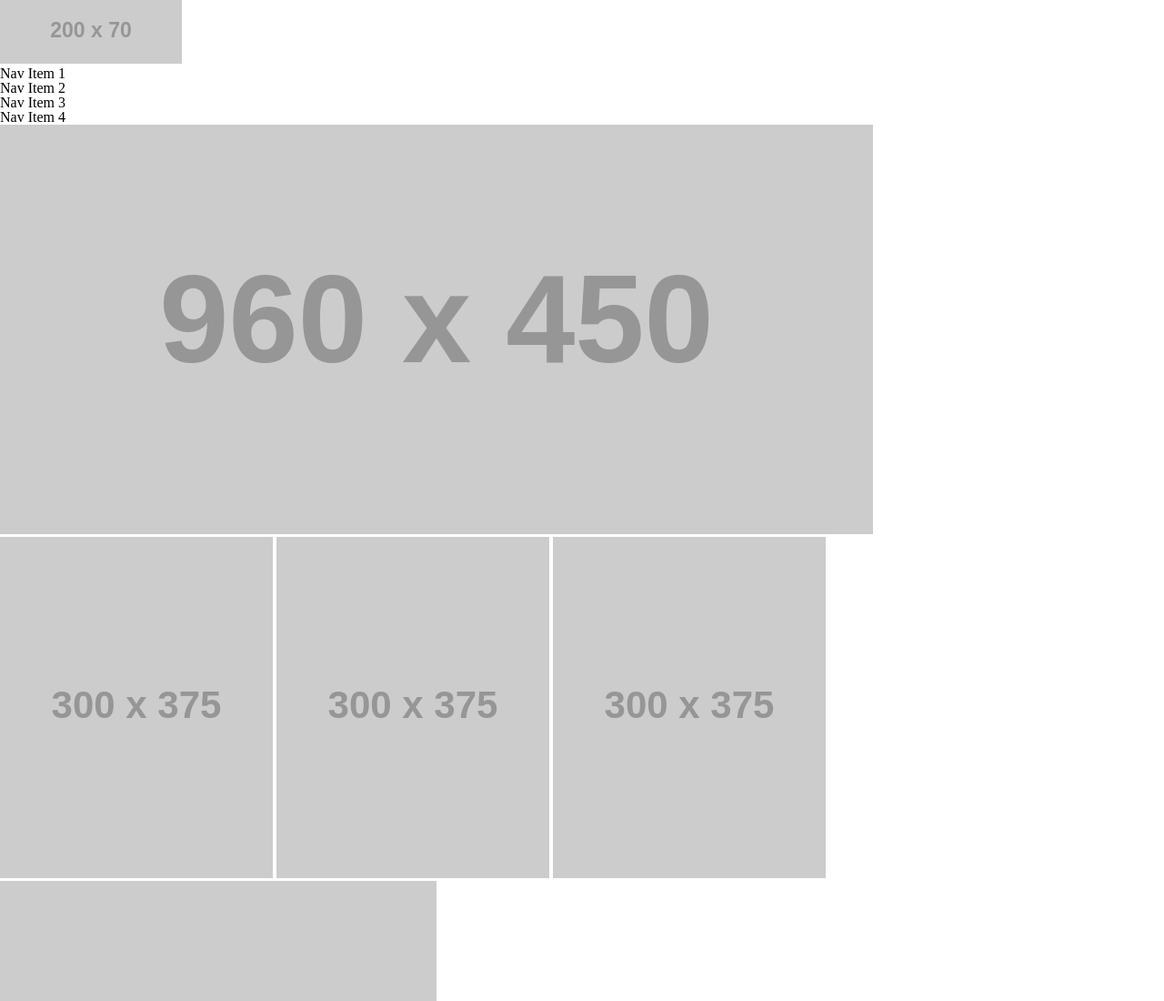
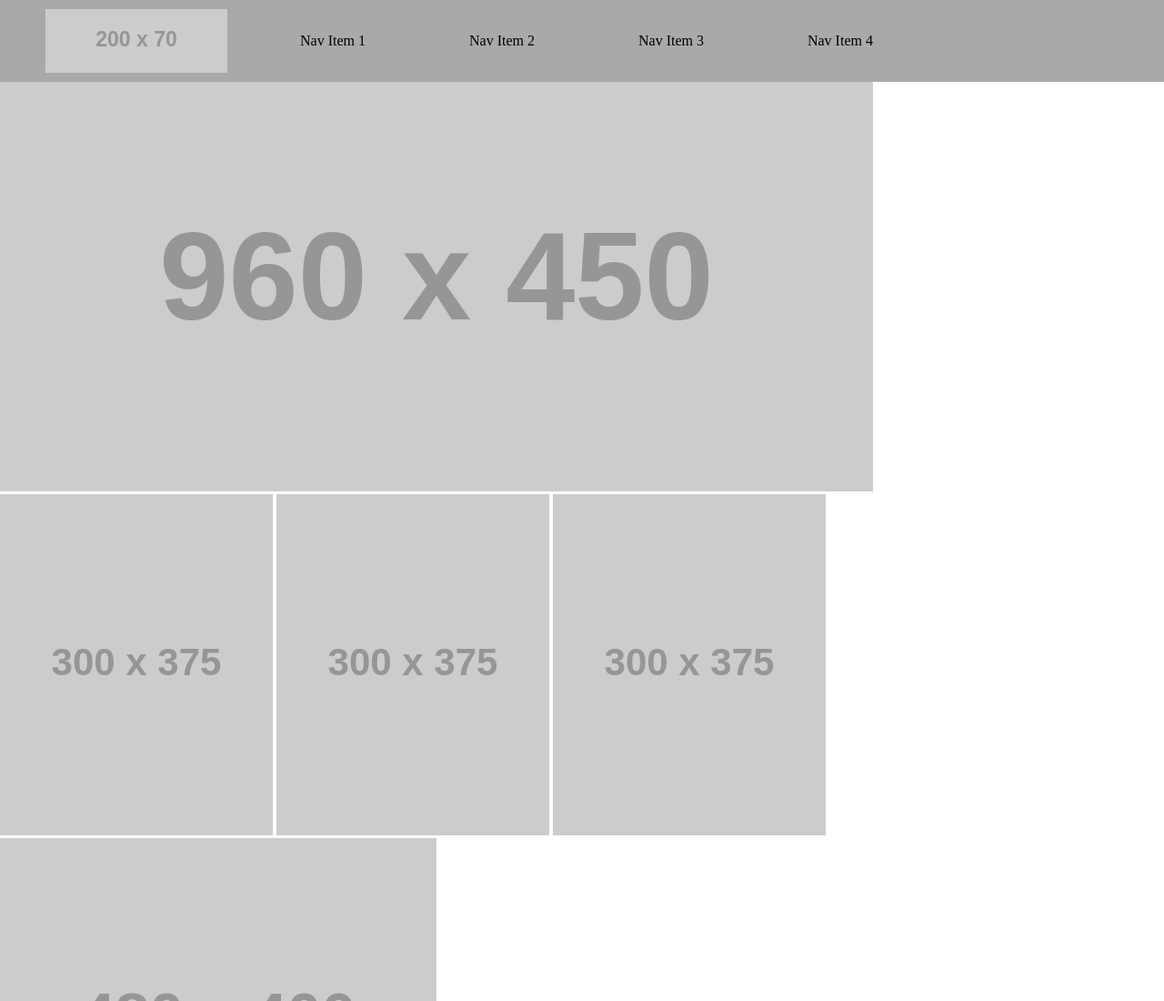
Before and after one commit to MarkArlenSwearingen/wirefame-exercise, a plain HTML site: page wireframe.html in a window 1280 px wide. Shown: the top 1100 px of the page at 91% size. Drawn offline with Linux system fonts and the light colour scheme; placeholder pictures from the web are drawn by us.

Commit message:
Style navigation bar

```diff
--- a/css/style.css
+++ b/css/style.css
@@ -0,0 +1,16 @@
+/* * {
+  width: 1020px;
+} */
+
+#main-nav {
+  display: flex;
+  background-color: darkgrey;
+  align-items: center;
+  padding: 10px 10px 10px 50px;
+}
+
+ul li{
+ display: inline;
+ padding: 30px;
+ margin-left: 50px;
+}
--- a/wireframe.html
+++ b/wireframe.html
@@ -10,7 +10,7 @@
 </head>
 <body>
   <header>
-    <nav>
+    <nav  id='main-nav'>
       <img src="https://via.placeholder.com/200x70" alt="200 x 70 image place holder"/>
       <ul>
         <li>Nav Item 1</li>
```
